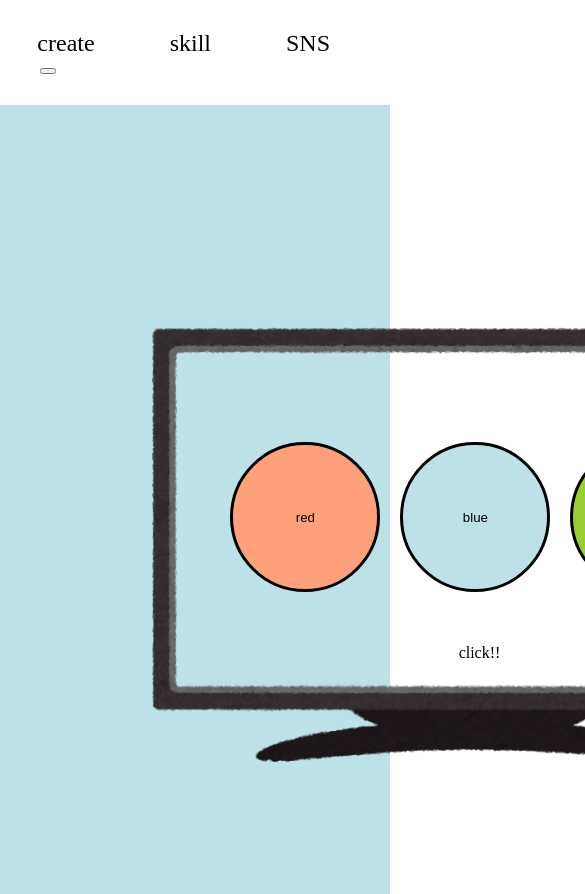
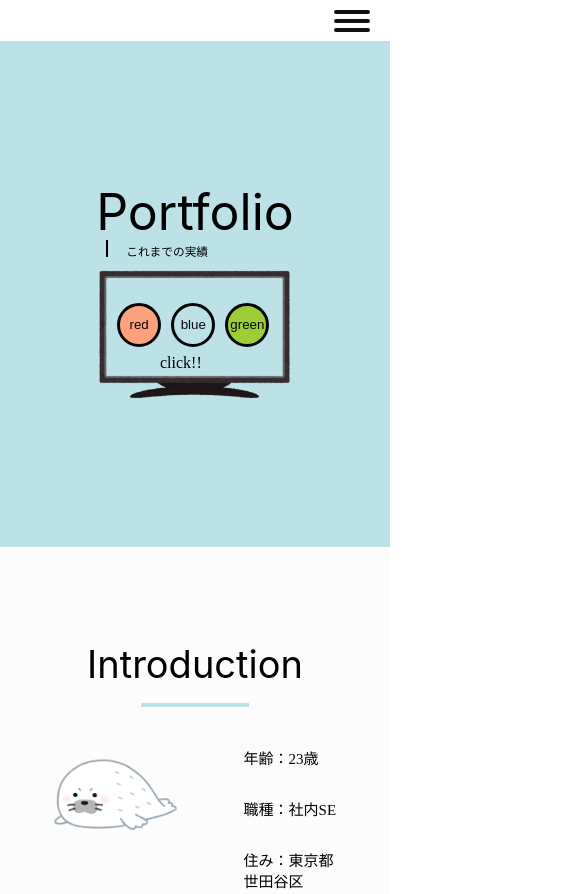
Before and after one commit to ashirio11/portofolio, a plain HTML site: page index.html in a window 390 px wide. Shown: the top 894 px of the page, 585 px wide, since content can reach past the window. Drawn offline with nearby package versions, Linux system fonts and the light colour scheme.

Commit message:
Add files via upload

```diff
--- a/css/style.css
+++ b/css/style.css
@@ -30,7 +30,7 @@
 
 
 .header-inner{
-    padding: 30px 60px 30px 40px;
+    padding: 10px 20px 10px 40px;
 }
 
 .header-items{
@@ -46,33 +46,94 @@
     text-decoration: none;
 }
 
+@media (max-width: 768px) {
+    .header-item{
+        display: none;
+      }
+  }
+
+/* ハンバーガーメニュー */
+@media (min-width: 769px) {
+    .drawer-icon{
+        display: none;
+      }
+  }
+@media (max-width: 768px) {
+    .header-content{
+        display: flex;
+        justify-content: flex-end;
+      }
+  }
+@media (max-width: 768px) {
+    .drawer-icon{
+        background: #fff;
+        border: none;
+        width: 36px;
+        height: 21px;
+        position: relative;
+        z-index: 51;
+      }
+  }
+  @media (max-width: 768px) {
+    .drawer-icon__bar{
+        position: absolute;
+        top: 0;
+        left: 0;
+        width: 36px;
+        height: 4px;
+        border-radius: 6px;
+        background: #111;
+        transition: transform 0.3s linear, top 0.3s linear;
+
+
+        &:nth-of-type(2){
+         top: 9px;
+        }
+        &:nth-of-type(3){
+         top: 18px;
+        }
+       }
+  }
+
+
+/* LPセクション */
 .LP-inner{
     width: 100%;
-    height: 873px;
+    height: 100vh;
     display: flex;
     justify-content: center; /* 横方向の中央揃え */
     align-items: center; /* 縦方向の中央揃え */
     transition: background-color 1s;
 }
 
+@media (max-width: 768px) {
+    .LP-inner{
+        height: calc(100vh * 0.6);
+      }
+  }
+
 .LP-content{
     display: flex;
     gap: 70px;
     justify-content: center;
+    align-items: center;
     text-align: center;
 }
 
-.LP-text, .LP-img {
-    display: inline-block;
-    vertical-align: middle;
-}
+@media (max-width: 768px) {
+    .LP-content{
+        flex-direction: column;
+        gap: calc( 50 / 768 * 100%);
+      }
+  }
+
 
 .LP-text{
-    margin-right: 60px;
     opacity: 0;
     transform: translateX(-100px); /* 左に100px移動した状態から開始 */
     transition: opacity 1s ease-out, transform 1s ease-out; /* フェードインと移動のトランジション */
 }
+
 .fade-in {
     opacity: 1;
     transform: translateX(0); /* 元の位置に移動 */
@@ -83,7 +144,7 @@
 .LP-title{
     color: #000;
     font-family: Inter;
-    font-size: 110px;
+    font-size: clamp(50px, 8vw, 110px);
     font-style: normal;
     font-weight: 400;
     line-height: normal;
@@ -94,7 +155,7 @@
     color: #000;
     font-family: Inter;
     margin-left: 30px;
-    font-size: 40px;
+    font-size: clamp(10px, 3vw, 40px);
     font-style: normal;
     font-weight: 400;
     line-height: normal;
@@ -106,7 +167,7 @@
     content: "";
     position: absolute;
     display: inline-block;
-    width: 8px; /* 縦線の幅 */
+    width: calc(8 / 1440 * 100vw); /* 縦線の幅 */
     height: 100%; /* 縦線の高さ */
     background-color: black; /* 縦線の色 */
     top:-2px;
@@ -115,38 +176,75 @@
 
 .LP-img{
     width: 686px;
+    max-width: 686px;
+    min-width: 150px;
     position: relative;
 }
 
+img {
+    width: 100%;
+  }
+
+  @media (max-width: 1330px) {
+    .LP-img {
+      width: calc(686 / 1330 * 100vw);
+    }
+  }
+
+  @media (max-width: 768px) {
+    .LP-img {
+        width: calc(686 / 1330 * 100vw);
+    }
+  }
+
+
 .LP-click{
     position: absolute;
-    right: 320px;
-    bottom: 130px;
+    right: calc(320 / 686 * 100%);
+    bottom: calc(160 / 686 * 100%);
 }
 
 .button-items{
     position: absolute;
-    right: 100px;
-    bottom: 200px;
+    right: calc(100 / 686 * 100%);
+    bottom: calc(280 / 686 * 100%);
     display: flex;
     gap: 20px;
     opacity: 0;
     visibility: hidden;
     transition: opacity 5s, visibility 5s; /* 2秒かけて表示 */
 }
+@media (max-width: 768px) {
+    .button-items{
+        right: calc(100 / 768 * 100%);
+        bottom: calc(280 / 686 * 100%);
+        gap: calc(20 / 768 * 100vw);
+    }
+  }
 
 .button-item{
     display: flex;
     border-radius: 50%;
     justify-content: center;
     align-items: center;
+    max-width: 150px;
     width: 150px;
+    min-width: 10px;
     height: 150px;
+    max-height: 150px;
+    min-height: 10px;
     color: #000;
     text-decoration: none;
     text-align: center;
     border: solid #000;
 }
+
+@media (max-width: 1330px) {
+    .button-item{
+      width: calc(150 / 1330 * 100vw);
+      height: calc(150 / 1330 * 100vw);
+    }
+  }
 
 .button-item:hover {
 box-shadow: 0px 0px 15px 2px rgba(0, 0, 0, 0.2);
@@ -194,7 +292,7 @@ transform: scale(1.2);
 }
 
 
-
+/* aboutセクション */
 .about-inner{
     padding-top: 94px;
     padding-bottom: 94px;
@@ -202,9 +300,18 @@ transform: scale(1.2);
 }
 
 .about-content{
-    padding-left: 340px;
-    padding-right: 340px;
+    padding-left: 300px;
+    padding-right: 300px;
+    display: flex;
+    flex-direction: column;
+    align-items: center;
 }
+@media (max-width: 1330px) {
+    .about-content{
+        padding-left: calc(190 / 1330 * 100vw);
+        padding-right: calc(190 / 1330 * 100vw);
+    }
+  }
 
 .about-title{
     margin-left: auto;
@@ -217,6 +324,13 @@ transform: scale(1.2);
     margin-top: 60px;
 }
 
+@media (max-width: 768px) {
+    .about-intro{
+        gap: calc(165 / 1000 * 100vw);
+    }
+  }
+
+
 .about-intro-text{
     display: flex;
     flex-direction: column;
@@ -224,8 +338,10 @@ transform: scale(1.2);
     justify-content: center;
 }
 
-.about-intro-img img{
-    width: 315px;
+.about-intro-img{
+    min-width: 40px;
+    max-width: 315px;
+    width: calc(315 / 1330 * 100vh);
 }
 
 .about-intro-item{
@@ -233,6 +349,12 @@ transform: scale(1.2);
     font-style: normal;
     font-weight: 400;
 }
+
+@media (max-width: 768px) {
+    .about-intro-item{
+        font-size: 15px;
+    }
+  }
 
 .about-explain{
     margin-top: 50px;
@@ -242,6 +364,12 @@ transform: scale(1.2);
     font-weight: 400;
     line-height: 40px;
 }
+
+@media (max-width: 768px) {
+    .about-explain{
+        font-size: 15px;
+    }
+  }
 
 .create-inner{
     padding-top: 94px;
@@ -259,6 +387,25 @@ transform: scale(1.2);
     background: rgba(187, 187, 187, 0.05);
 }
 
+.skills-content{
+    padding-left: 360px;
+    padding-right: 360px;
+}
+
+@media (max-width: 1330px) {
+    .skills-content{
+        padding-left: calc(360 / 1330 * 100vw);
+        padding-right: calc(360 / 1330 * 100vw);
+    }
+  }
+
+  @media (max-width: 768px) {
+    .skills-content{
+        padding-left: calc(190 / 1330 * 100vw);
+        padding-right: calc(190 / 1330 * 100vw);
+    }
+  }
+
 .skills-title{
     margin-left: auto;
     margin-right: auto;
@@ -266,7 +413,6 @@ transform: scale(1.2);
 
 .skills-text{
     margin-top: 60px;
-    padding-left: 360px;
     display: flex;
     flex-direction: column;
     gap: 60px;
```
